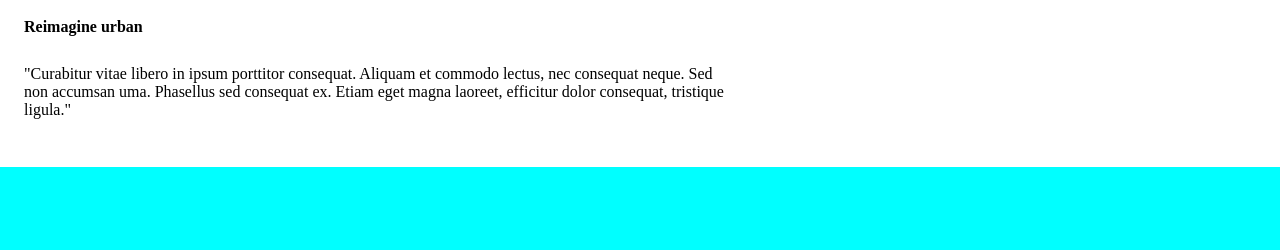
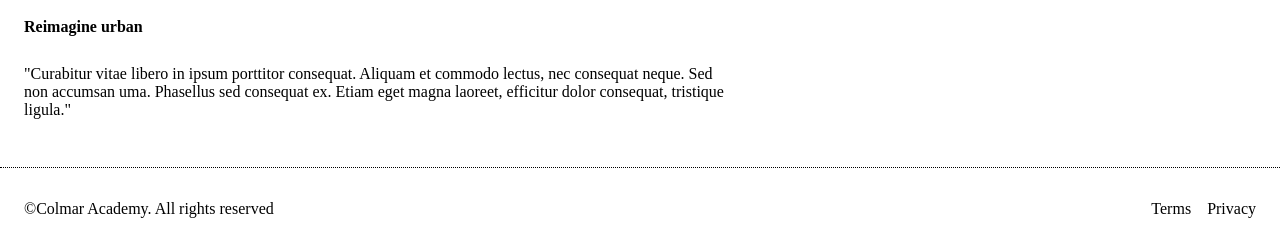
Before and after one commit to clutch42/colmar_academy, a plain HTML site: page index.html in a window 1280 px wide. Shown: the part 3213-3463 px from the top of the page. Before the commit the page ends 3380 px from the top, so only its background shows below. Drawn offline with Linux system fonts and the light colour scheme.

Commit message:
add copyright

```diff
--- a/index.html
+++ b/index.html
@@ -175,6 +175,17 @@
                 </div>
             </div>
         </div>
+        <div class="footer horizontal">
+            <div class="list2 horizontal">
+                <div class="list2-left">
+                    <p id="copyright">©Colmar Academy. All rights reserved</p>
+                </div>
+                <div class="list2-right horitontal">
+                    <p id="terms">Terms</p>
+                    <p id="privacy">Privacy</p>
+                </div>
+            </div>
+        </footer>
     </body>
 
 
--- a/resources/css/style.css
+++ b/resources/css/style.css
@@ -274,8 +274,6 @@ button {
     padding: 32px 24px;
     background-color: white;
 }
-.thesis-content {
-}
 .thesis-left-side {
     width: 60%;
     padding-right: 24px;
@@ -322,6 +320,20 @@ button {
 .gray {
     background-color: gainsboro;
 }
+.footer {
+    position: relative;
+    top: 64px;
+    border-top: 1px dotted;
+    padding: 16px 24px;
+    background-color: white;
+}
+.list2 {
+    justify-content: space-between;
+}
+#terms {
+    padding-right: 16px;
+}
+
 
 /* for laptop */
 
@@ -386,6 +398,7 @@ button {
         width:40%;
     }
 }
+
 
 /* for phone*/
 
@@ -486,4 +499,17 @@ button {
     .image-6 {
         display: none;
     }
+    .thesis-right-side {
+        display: none;
+    }
+    .thesis-left-side {
+        width: 100%;
+        padding: 0;
+    }
+    .thesis-left-side h4,p {
+        display: none;
+    }
+    .thesis {
+        padding: 32px 0 24px 0;
+    }
 }
```
